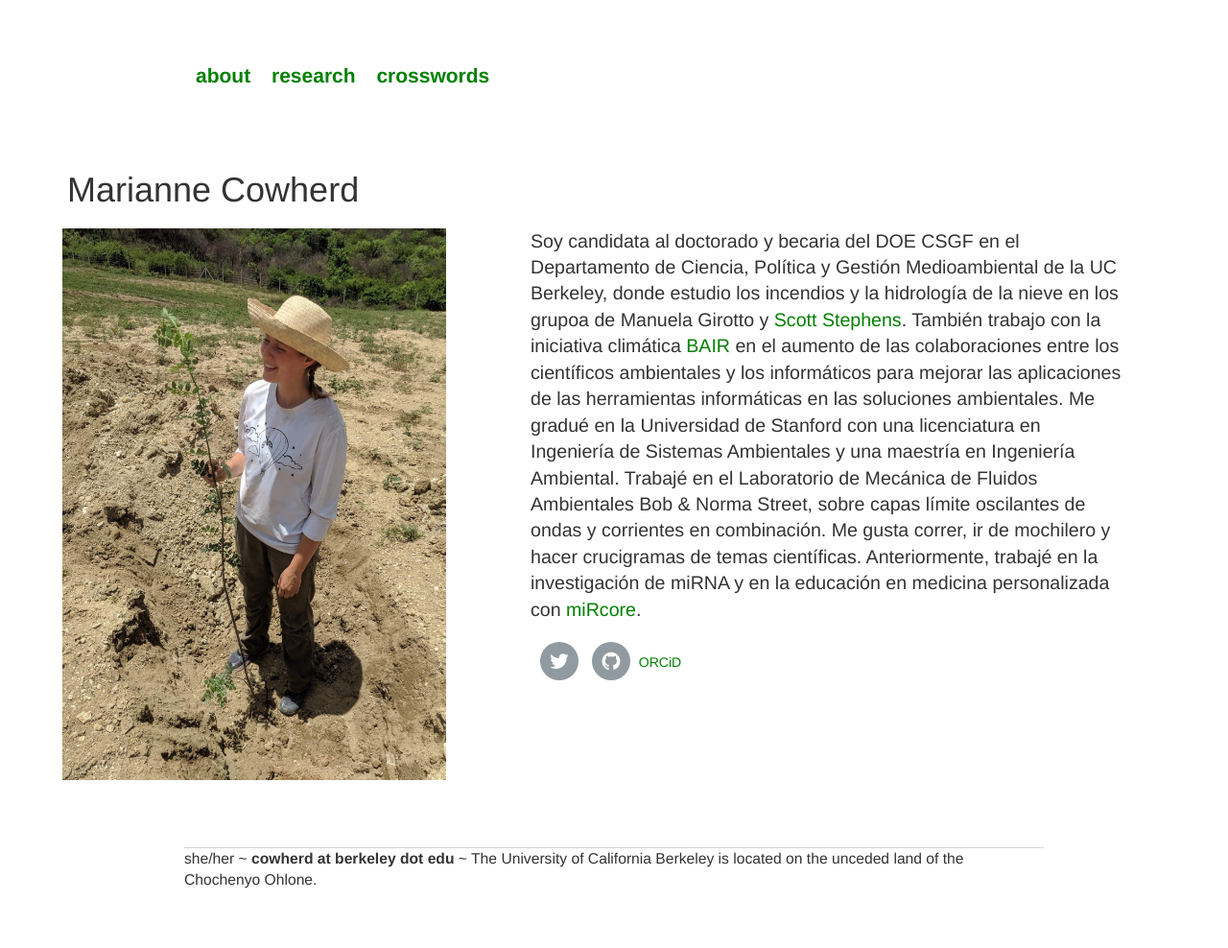
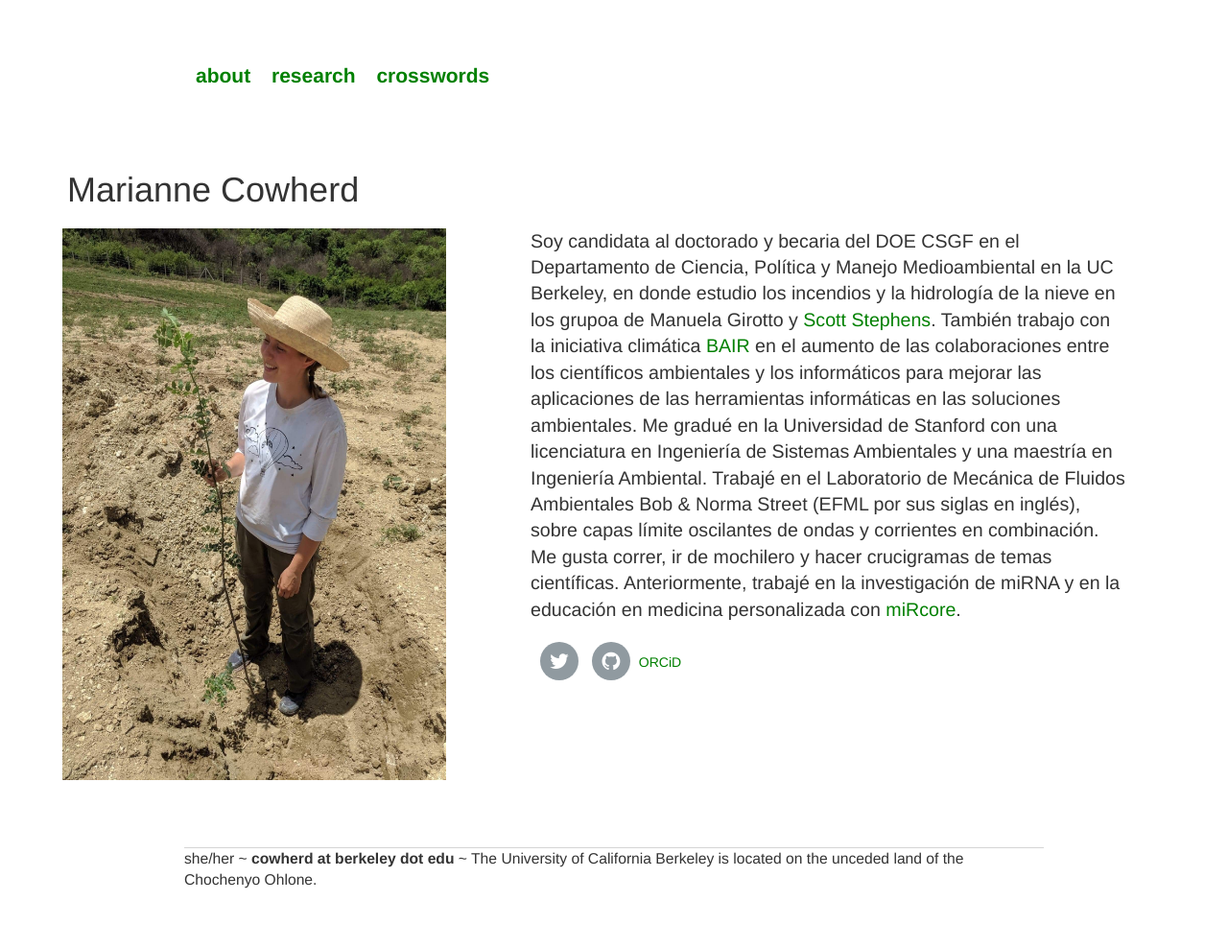
Before and after one commit to mariannecowherd/mariannecowherd.github.io, a Jekyll site: the page built from es/bio.html, in a window 1280 px wide. Shown: the whole page at 96% size. Built offline with Jekyll 4.4.1, drawn with Linux system fonts in a browser that asks for light colours; nearby versions of some CDN libraries.

Commit message:
Update bio.html

```diff
--- a/es/bio.html
+++ b/es/bio.html
@@ -55,7 +55,7 @@ margin-left: 20px
 	</div>
   <div class="column right">
 		<p> Soy candidata al doctorado y becaria del DOE CSGF en el Departamento de Ciencia, Política y
-			Gestión Medioambiental de la UC Berkeley, donde estudio los incendios y la hidrología de
+			Manejo Medioambiental en la UC Berkeley, en donde estudio los incendios y la hidrología de
 			la nieve en los grupoa de Manuela Girotto y <a href="https://nature.berkeley.edu/stephenslab/">Scott Stephens</a>.
 			También trabajo con la iniciativa climática
 			<a href= "https://ai-climate.berkeley.edu/">BAIR</a> en el aumento de las colaboraciones entre los científicos ambientales y los informáticos
@@ -63,7 +63,7 @@ margin-left: 20px
 
 			Me gradué en la Universidad de Stanford con una licenciatura en Ingeniería de Sistemas
 			Ambientales y una maestría en Ingeniería Ambiental. Trabajé en el Laboratorio de Mecánica
-			de Fluidos Ambientales Bob & Norma Street, sobre capas límite oscilantes de ondas y corrientes en combinación.
+			de Fluidos Ambientales Bob & Norma Street (EFML por sus siglas en inglés), sobre capas límite oscilantes de ondas y corrientes en combinación.
 
 			Me gusta correr, ir de mochilero y hacer crucigramas de temas científicas. Anteriormente, trabajé en la
 			investigación de miRNA y en la educación en medicina personalizada con <a href="https://www.mircore.org/">miRcore</a>.
```
